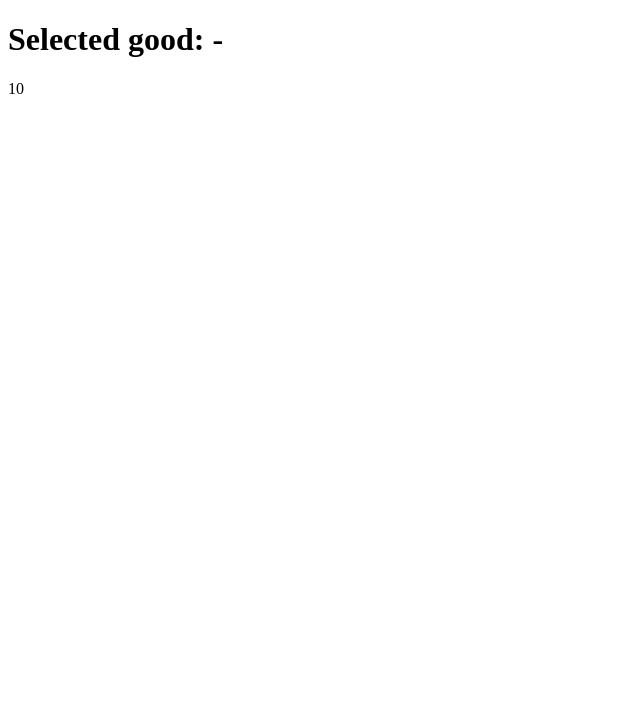
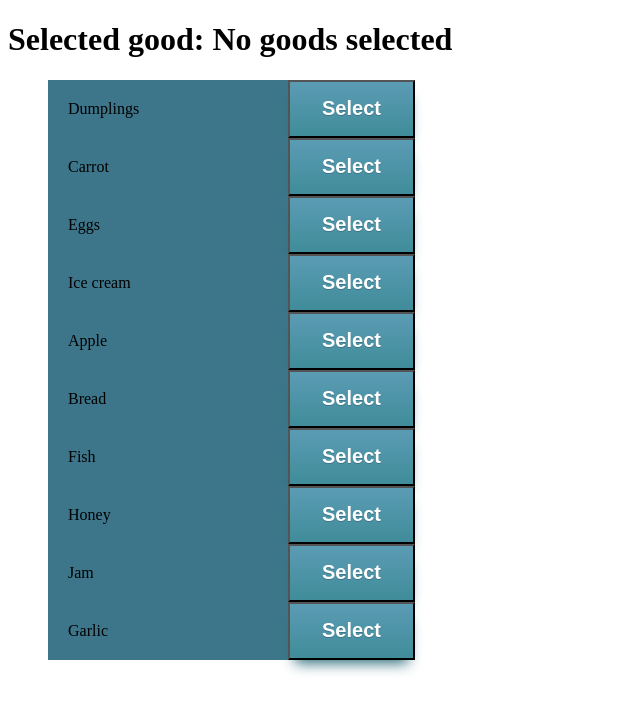
Before and after one commit to mate-academy/react_goods-selector, a React (Create React App) app: page / in a window 1280 px wide. Shown: the top 712 px of the page, without its empty margins (0-640 px from the left). Built offline with nearby package versions, Linux system fonts and the light colour scheme; the HTML template or start-up script is replaced by a standard one.

Commit message:
Solution

```diff
--- a/src/App.js
+++ b/src/App.js
@@ -14,11 +14,65 @@ const goodsFromServer = [
   'Garlic',
 ];
 
-const App = () => (
-  <div className="App">
-    <h1>Selected good: -</h1>
-    {goodsFromServer.length}
-  </div>
-);
+class App extends React.Component {
+  state = {
+    selectedGood: 'Jam',
+    visibleBtn: 'hide',
+  }
+
+  componentDidMount() {
+    this.setState({ selectedGood: null });
+  }
+
+  onSelected = (name) => {
+    this.setState({
+      selectedGood: name,
+      visibleBtn: 'visible',
+    });
+  }
+
+  render() {
+    const { selectedGood, visibleBtn } = this.state;
+
+    return (
+      <div className="App">
+        <h1>
+          Selected good:
+          {' '}
+          {selectedGood === null
+            ? 'No goods selected'
+            : `${selectedGood} is selected`}
+        </h1>
+        <button
+          className={visibleBtn}
+          type="button"
+          onClick={() => this.setState({ selectedGood: null })}
+        >
+          Clear selected
+        </button>
+        <ul className="list">
+
+          {goodsFromServer.map(good => (
+            <div className="listElement">
+              <li
+                key={good}
+                className={selectedGood === good ? 'selected' : ''}
+              >
+                {good}
+              </li>
+              <button
+                disabled={selectedGood === good}
+                onClick={() => this.onSelected(good)}
+                type="button"
+              >
+                Select
+              </button>
+            </div>
+          ))}
+        </ul>
+      </div>
+    );
+  }
+}
 
 export default App;
--- a/src/App.scss
+++ b/src/App.scss
@@ -1 +1,55 @@
 // styles go here
+.selected {
+  border: 1px solid darkorange;
+  background: darkorange;
+}
+.list {
+  list-style: none;
+
+}
+
+.listElement {
+  display: flex;
+  max-width: 500px;
+}
+
+li {
+  min-width: 200px;
+  padding: 20px;
+  background-color: #3d768a;
+}
+
+button {
+  box-shadow: 0 10px 14px -7px #276873;
+  background: #599bb3 linear-gradient(to bottom, #599bb3 5%, #408c99 100%);
+  display: inline-block;
+  cursor: pointer;
+  color: #fff;
+  font-family: Arial, serif;
+  font-size: 20px;
+  font-weight: bold;
+  padding: 13px 32px;
+  text-decoration: none;
+  text-shadow: 0 1px 0 #3d768a;
+}
+
+button:hover {
+  background: #408c99 linear-gradient(to bottom, #408c99 5%, #599bb3 100%);
+}
+
+button:active {
+  position: relative;
+  top: 1px;
+}
+
+button:disabled {
+  background: gray;
+}
+
+.hide {
+  display: none;
+}
+
+.visible {
+  display: block;
+}
```
